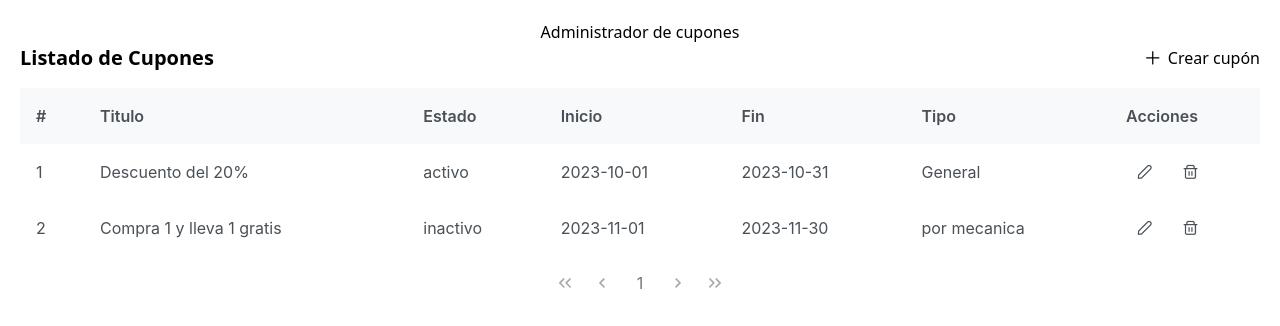
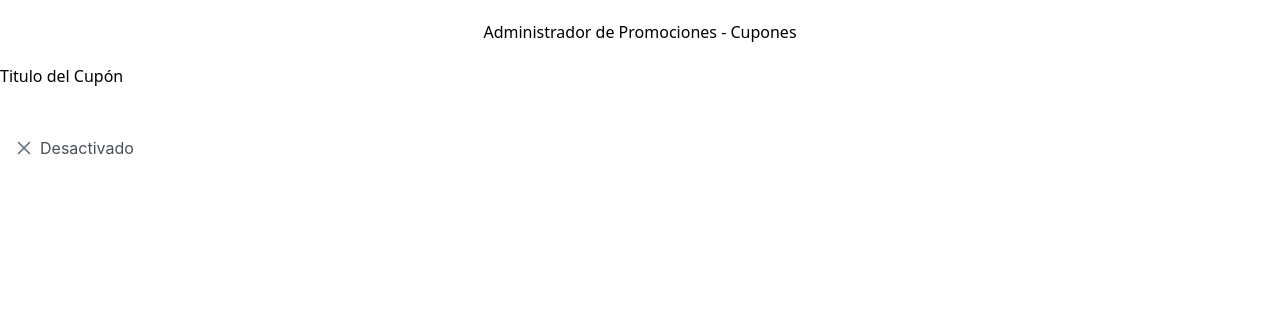
Before and after one commit to JohanG2018/EscuelaCuponesRepo, a React (Vite) app: page /crear in a window 1280 px wide. Shown: the top 326 px of the page. Built offline with nearby package versions, Linux system fonts and the light colour scheme.

Commit message:
Creacion del formulario

```diff
--- a/package.json
+++ b/package.json
@@ -14,7 +14,8 @@
     "primeicons": "^7.0.0",
     "primereact": "^10.9.6",
     "react": "^19.1.0",
-    "react-dom": "^19.1.0"
+    "react-dom": "^19.1.0",
+    "react-router-dom": "^7.7.1"
   },
   "devDependencies": {
     "@eslint/js": "^9.30.1",
--- a/src/App.tsx
+++ b/src/App.tsx
@@ -1,12 +1,18 @@
-import CuponesPage from "./pages/CuponesPage"
+import React from 'react';
+import { BrowserRouter as Router, Routes, Route } from 'react-router-dom';
+import CuponesPage from "./pages/CuponesPage";
+import FormCuponPage from "./pages/FormCuponPage";
 
 function App() {
-
   return (
-    <>
-      <CuponesPage></CuponesPage>
-    </>
-  )
+    <Router>
+      <Routes>
+        <Route path="/" element={<CuponesPage />} />
+        <Route path="/crear" element={<FormCuponPage />} />
+        <Route path="/editar/:id" element={<FormCuponPage />} />
+      </Routes>
+    </Router>
+  );
 }
 
-export default App
+export default App;
--- a/src/pages/CuponesPage.tsx
+++ b/src/pages/CuponesPage.tsx
@@ -47,7 +47,9 @@ const CuponesPage: React.FC = () => {
         <h2 className="text-xl font-semibold">Listado de Cupones</h2>
         <Button label="Crear cupón" icon="pi pi-plus" className="p-button-sm" onClick={onCrear} />
       </div>
-      <CuponesTable cupones={cupones} onEdit={onEditar} onDelete={onEliminar} />
+      <div className="m-20">
+         <CuponesTable cupones={cupones} onEdit={onEditar} onDelete={onEliminar} />
+      </div>
     </div>
         </>
     )
--- /dev/null
+++ b/src/pages/FormCuponPage.tsx
@@ -0,0 +1,27 @@
+import React from "react";
+import { InputText } from 'primereact/inputtext';
+import { ToggleButton } from 'primereact/togglebutton';
+import { useState } from "react";
+
+
+const FormCuponPage: React.FC = () => {
+    const [value, setValue] = useState('');
+    const [checked, setChecked] = useState(false);
+    return (
+        <>
+            <div >
+                <h1 className="text-center p-5">Administrador de Promociones - Cupones</h1>
+                <div className="flex flex-col gap-2">
+                    <label htmlFor="titulo">Titulo del Cupón</label>
+                    <InputText value={value} onChange={(e) => setValue(e.target.value)} />
+                    <div className="card flex justify-content-center">
+                        <ToggleButton onLabel="Activado" offLabel="Desactivado" onIcon="pi pi-check" offIcon="pi pi-times"
+                            checked={checked} onChange={(e) => setChecked(e.value)} className="w-9rem" />
+                    </div>
+                </div>
+            </div>
+        </>
+    )
+}
+
+export default FormCuponPage;
```
Also changed, not shown: 1 other file (tests, documents, lock files or other folders).
